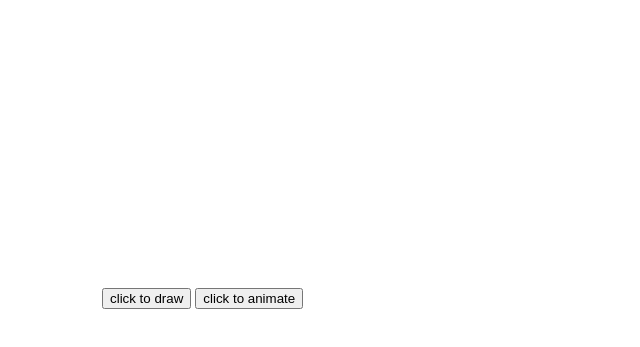
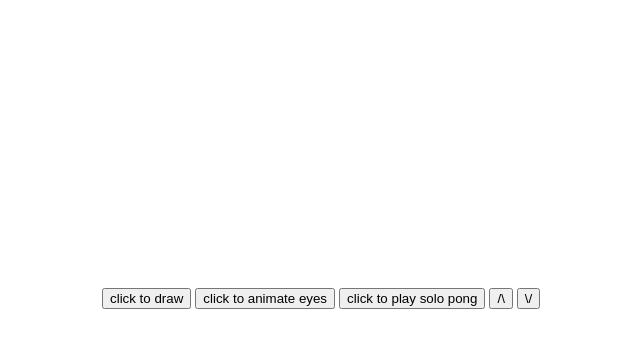
Before and after one commit to artzombie255/canvas, a plain HTML site: page index.html in a window 1280 px wide. Shown: the part 5-352 px from the top of the page, without its empty margins (210-850 px from the left). Drawn offline with Linux system fonts and the light colour scheme.

Commit message:
solo pong

```diff
--- a/code.js
+++ b/code.js
@@ -1,4 +1,4 @@
-// Array(16).join("wat" - 1) + " batman!";
+Array(16).join("wat" - 1) + " batman!";
 
 // const width = 300;
 // const height = 300;
@@ -17,7 +17,7 @@
 
 const width = 300;
 const height = 300;
-
+var p = 125;
 var count = 0;
 var elapsedQuarterSeconds = 0;
 const canvas = document.getElementById("sandbox");
@@ -271,3 +271,93 @@ function drawAnimation() {
   }
   window.requestAnimationFrame(drawAnimation);
 }
+function drawPong() {
+  var p = 125;
+
+  context.fillStyle = "white";
+  context.fillRect(0, 0, 300, 300);
+
+  context.beginPath();
+  context.fillStyle = "black";
+  context.fillRect(255, p, 5, 50);
+  context.stroke();
+
+  context.beginPath();
+  context.fillRect(0, 0, 2, 300);
+  context.stroke();
+
+  context.beginPath();
+  context.fillRect(0, 298, 300, 2);
+  context.stroke();
+
+  context.beginPath();
+  context.fillRect(0, 0, 300, 2);
+  context.stroke();
+
+  context.beginPath();
+  context.fillRect(298, 0, 2, 298);
+  context.stroke();
+}
+
+function up() {
+  p = p - 15;
+  context.fillStyle = "white";
+  context.fillRect(0, 0, 300, 300);
+
+  context.beginPath();
+  context.fillStyle = "black";
+  context.fillRect(255, p, 5, 50);
+  context.stroke();
+
+  context.beginPath();
+  context.fillRect(0, 0, 2, 300);
+  context.stroke();
+
+  context.beginPath();
+  context.fillRect(0, 298, 300, 2);
+  context.stroke();
+
+  context.beginPath();
+  context.fillRect(0, 0, 300, 2);
+  context.stroke();
+
+  context.beginPath();
+  context.fillRect(298, 0, 2, 298);
+  context.stroke();
+}
+
+function down() {
+  p = p + 15;
+  context.fillStyle = "white";
+  context.fillRect(0, 0, 300, 300);
+
+  context.beginPath();
+  context.fillStyle = "black";
+  context.fillRect(255, p, 5, 50);
+  context.stroke();
+
+  context.beginPath();
+  context.fillRect(0, 0, 2, 300);
+  context.stroke();
+
+  context.beginPath();
+  context.fillRect(0, 298, 300, 2);
+  context.stroke();
+
+  context.beginPath();
+  context.fillRect(0, 0, 300, 2);
+  context.stroke();
+
+  context.beginPath();
+  context.fillRect(298, 0, 2, 298);
+  context.stroke();
+}
+
+if (m > 280) {
+  p = p - 15;
+  console.log("going down", p);
+}
+if (p < 5) {
+  p = p + 15;
+  console.log("going up", p);
+}
--- a/index.html
+++ b/index.html
@@ -12,7 +12,16 @@
       click to draw
     </button>
     <button onclick="startDrawing()">
-      click to animate
+      click to animate eyes
+    </button>
+    <button onclick="drawPong()">
+      click to play solo pong
+    </button>
+    <button onclick="up()">
+      /\
+    </button>
+    <button onclick="down()">
+      \/
     </button>
     <script src="./code.js"></script>
   </body>
```
Also changed, not shown: 1 other file.
